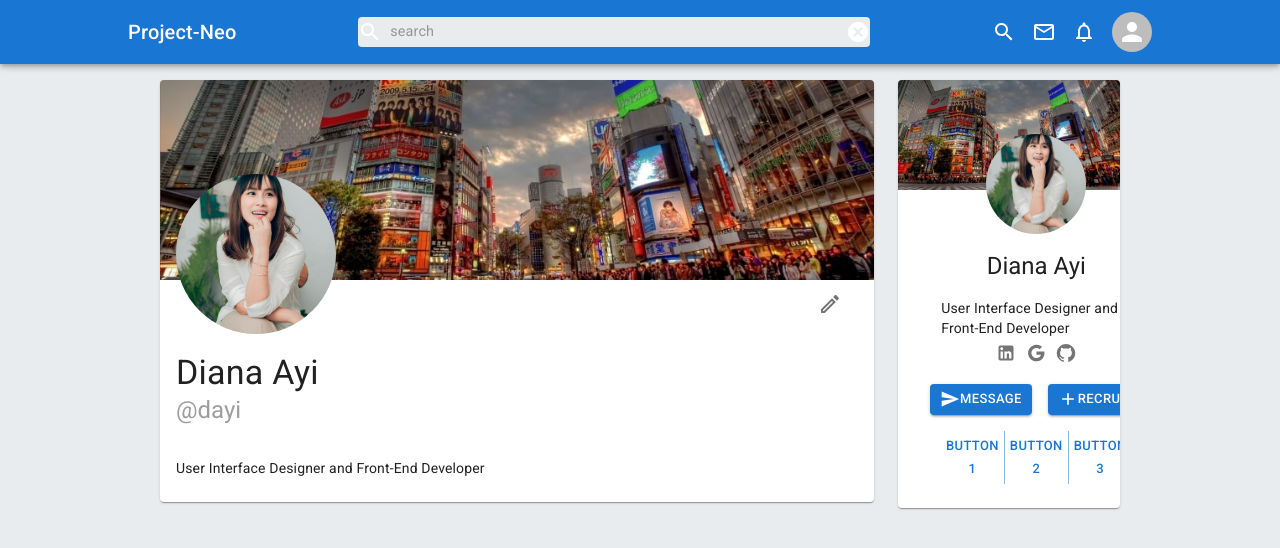
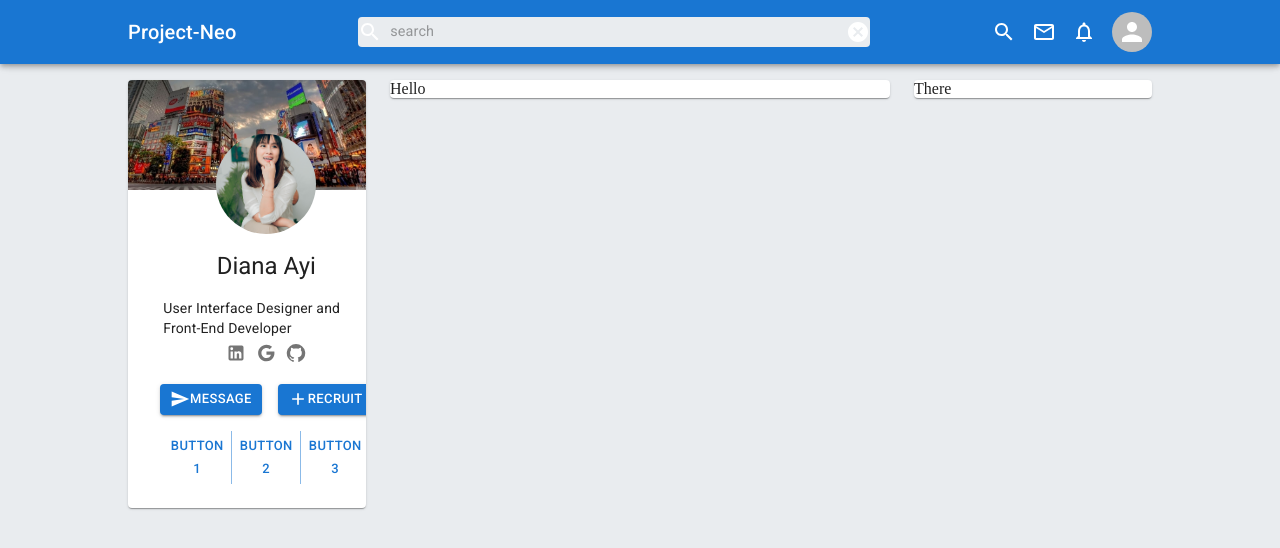
Before and after one commit to jpzambranoleon/project-neo-front-end, a React (Create React App) app: page /profile in a window 1280 px wide. Shown: the top 548 px of the page. Built offline with nearby package versions, Linux system fonts and the light colour scheme.

Commit message:
updated files

```diff
--- a/src/pages/profilePage/Profile.jsx
+++ b/src/pages/profilePage/Profile.jsx
@@ -1,4 +1,4 @@
-import { Box, Grid } from "@mui/material";
+import { Box, Grid, Paper } from "@mui/material";
 import Navbar from "../../components/Navbar";
 import { makeStyles } from "@mui/styles";
 import ProfileCard from "../homePage/components/ProfileCard";
@@ -6,7 +6,7 @@ import User from "./components/User";
 
 const useStyles = makeStyles((theme) => ({
     boxContainer: {
-        width: "75%",
+        width: "80%",
         margin:"0 auto",
         marginTop: theme.spacing(10),
 
@@ -23,15 +23,20 @@ export default function Profile() {
             <Navbar />
             <Box className={classes.boxContainer}>
                 <Grid container spacing={3}>
-                    <Grid item sm={9}>
-                        <Box>
-                            <User />
-                        </Box>
-                    </Grid>
                     <Grid item sm={3}>
                         <Box>
                             <ProfileCard />
                         </Box>
+                    </Grid>
+                    <Grid item sm={6}>
+                        <Paper>
+                            <div>Hello</div>
+                        </Paper>
+                    </Grid>
+                    <Grid item sm={3}>
+                        <Paper>
+                            <div>There</div>
+                        </Paper>
                     </Grid>
                 </Grid>
             </Box>
--- a/src/pages/profilePage/components/User.jsx
+++ b/src/pages/profilePage/components/User.jsx
@@ -15,7 +15,7 @@ const useStyles = makeStyles((theme) => ({
 const User = () => {
     const classes = useStyles();
     return (
-        <Card sx={{ maxWidth: 800 }}>
+        <Card>
             <CardMedia
                 component="img"
                 height="200"
```
